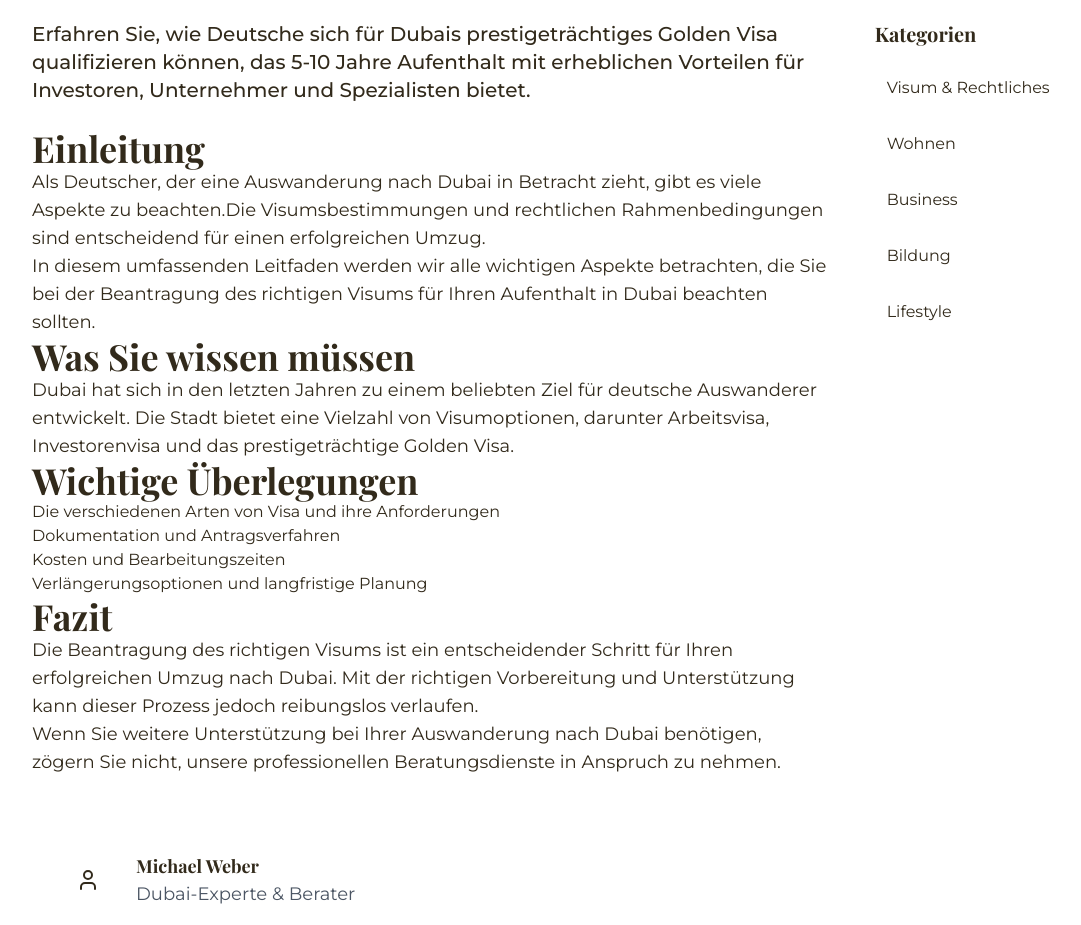
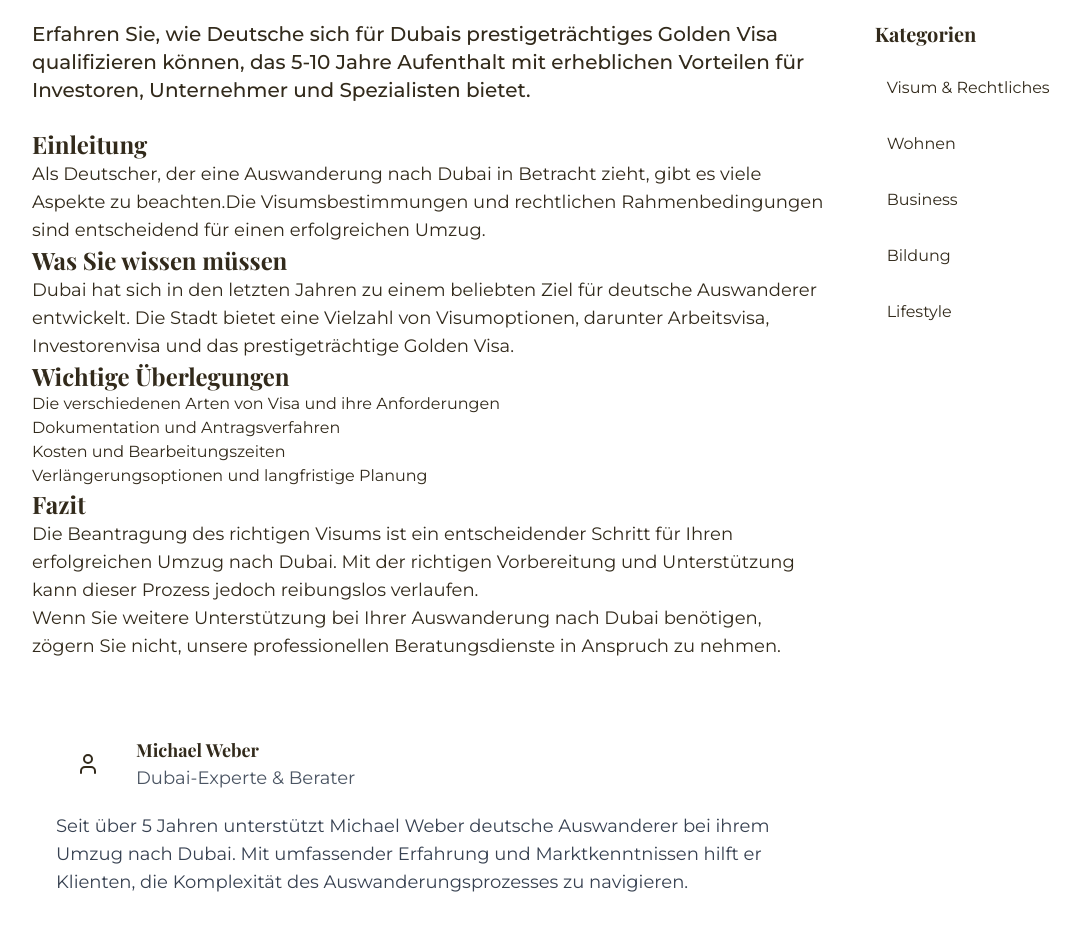
Before and after one commit to LepcsikMike/dubai-move-guide, a React (Vite) app: page /blog/1 in a window 1280 px wide. Shown: the part 840-1765 px from the top of the page, without its empty margins (0-1081 px from the left). Built offline with nearby package versions, Linux system fonts and the light colour scheme.

Commit message:
Fix: Translate pagination buttons and reduce heading size
- Translated "Previous" and "Next" buttons to German.
- Reduced the heading size in BlogPost from h2 to h4.

```diff
--- a/src/components/blog/BlogPostContent.tsx
+++ b/src/components/blog/BlogPostContent.tsx
@@ -1,4 +1,3 @@
-
 import React from 'react';
 import { User } from 'lucide-react';
 import type { BlogPost } from '@/types/blog';
@@ -16,7 +15,7 @@ const BlogPostContent = ({ post, prevPost, nextPost }: BlogPostContentProps) =>
       <div className="prose prose-lg max-w-none">
         <p className="text-xl font-medium mb-6">{post.excerpt}</p>
 
-        <h2>Einleitung</h2>
+        <h4>Einleitung</h4>
         <p>
           Als Deutscher, der eine Auswanderung nach Dubai in Betracht zieht, gibt es viele Aspekte zu beachten.
           {post.category === 'visa' && "Die Visumsbestimmungen und rechtlichen Rahmenbedingungen sind entscheidend für einen erfolgreichen Umzug."}
@@ -26,16 +25,7 @@ const BlogPostContent = ({ post, prevPost, nextPost }: BlogPostContentProps) =>
           {post.category === 'lifestyle' && "Der Lebensstil in Dubai unterscheidet sich in vielen Aspekten von dem in Deutschland."}
         </p>
 
-        <p>
-          In diesem umfassenden Leitfaden werden wir alle wichtigen Aspekte betrachten, die Sie bei
-          {post.category === 'visa' && " der Beantragung des richtigen Visums für Ihren Aufenthalt in Dubai beachten sollten."}
-          {post.category === 'housing' && " der Wahl Ihres neuen Zuhauses in Dubai berücksichtigen sollten."}
-          {post.category === 'business' && " der Gründung und Führung eines erfolgreichen Unternehmens in Dubai beachten sollten."}
-          {post.category === 'education' && " der Auswahl der richtigen Bildungseinrichtung für Ihre Kinder in Dubai berücksichtigen sollten."}
-          {post.category === 'lifestyle' && " der Anpassung an den neuen Lebensstil in Dubai beachten sollten."}
-        </p>
-
-        <h2>Was Sie wissen müssen</h2>
+        <h4>Was Sie wissen müssen</h4>
         <p>
           Dubai hat sich in den letzten Jahren zu einem beliebten Ziel für deutsche Auswanderer entwickelt. Die Stadt bietet eine
           {post.category === 'visa' && " Vielzahl von Visumoptionen, darunter Arbeitsvisa, Investorenvisa und das prestigeträchtige Golden Visa."}
@@ -45,7 +35,7 @@ const BlogPostContent = ({ post, prevPost, nextPost }: BlogPostContentProps) =>
           {post.category === 'lifestyle' && " Kombination aus westlichem Komfort und arabischer Kultur, die einen einzigartigen Lebensstil ermöglicht."}
         </p>
 
-        <h2>Wichtige Überlegungen</h2>
+        <h4>Wichtige Überlegungen</h4>
         <ul>
           {post.category === 'visa' && (
             <>
@@ -89,7 +79,7 @@ const BlogPostContent = ({ post, prevPost, nextPost }: BlogPostContentProps) =>
           )}
         </ul>
 
-        <h2>Fazit</h2>
+        <h4>Fazit</h4>
         <p>
           {post.category === 'visa' && "Die Beantragung des richtigen Visums ist ein entscheidender Schritt für Ihren erfolgreichen Umzug nach Dubai. Mit der richtigen Vorbereitung und Unterstützung kann dieser Prozess jedoch reibungslos verlaufen."}
           {post.category === 'housing' && "Die Wahl des richtigen Wohnorts in Dubai kann einen erheblichen Einfluss auf Ihre Lebensqualität haben. Nehmen Sie sich Zeit, verschiedene Gegenden zu erkunden, bevor Sie eine Entscheidung treffen."}
```
